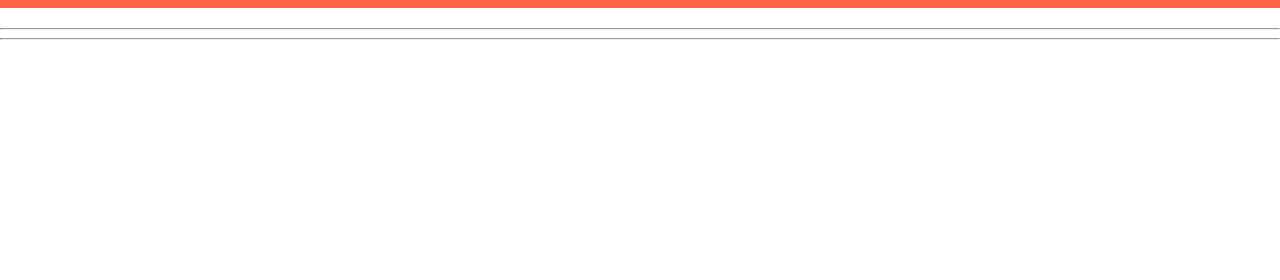
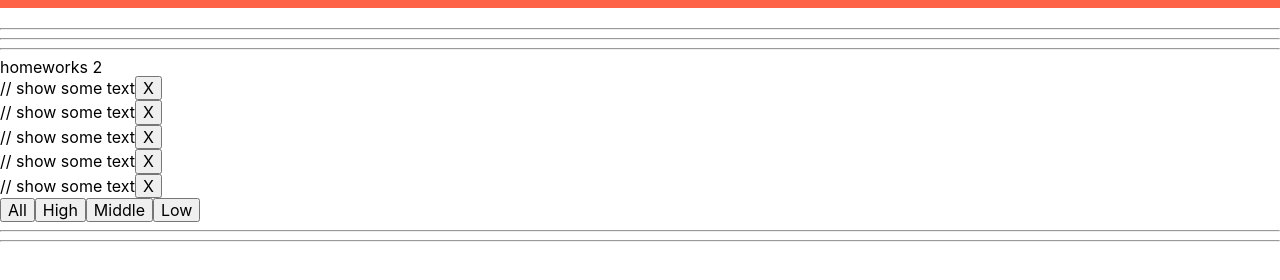
Before and after one commit to Lityuk/IT-incubator, a React (Create React App) app in the folder ignat-dz/: page / in a window 1280 px wide. Shown: the part 186-466 px from the top of the page. Built offline with nearby package versions, Linux system fonts and the light colour scheme.

Commit message:
strart HW2

```diff
--- a/ignat-dz/src/p1-main/m1-ui/u1-app/App.tsx
+++ b/ignat-dz/src/p1-main/m1-ui/u1-app/App.tsx
@@ -1,6 +1,7 @@
 import React from 'react'
 import s from './App.module.css'
 import HW1 from '../../../p2-homeworks/h1/HW1'
+import HW2 from '../../../p2-homeworks/h2/HW2'
 
 
 
@@ -9,7 +10,7 @@ function App() {
         <div className={s.App}>
             <div>react homeworks:</div>
             <HW1/>
-            {/*<HW2/>*/}
+            <HW2/>
             {/*<HW3/>*/}
             {/*<HW4/>*/}
             {/*<HW5/>*/}
--- a/ignat-dz/src/p2-homeworks/h2/HW2.tsx
+++ b/ignat-dz/src/p2-homeworks/h2/HW2.tsx
@@ -7,7 +7,7 @@ export type AffairType = any // need to fix any
 export type FilterType = 'all' | AffairPriorityType
 
 // constants
-const defaultAffairs: any = [ // need to fix any
+const defaultAffairs: Array<any> = [ // need to fix any
     {_id: 1, name: 'React', priority: 'high'},
     {_id: 2, name: 'anime', priority: 'low'},
     {_id: 3, name: 'games', priority: 'low'},
```
